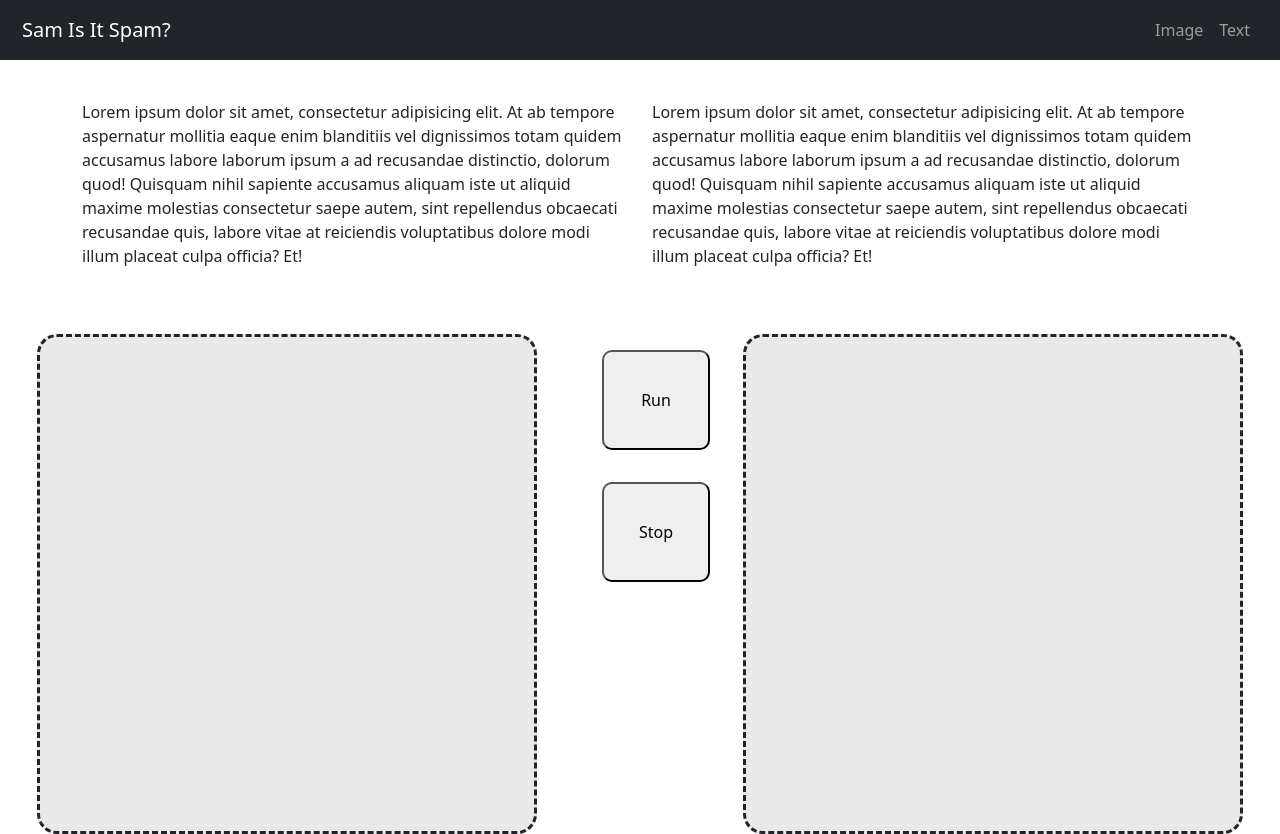
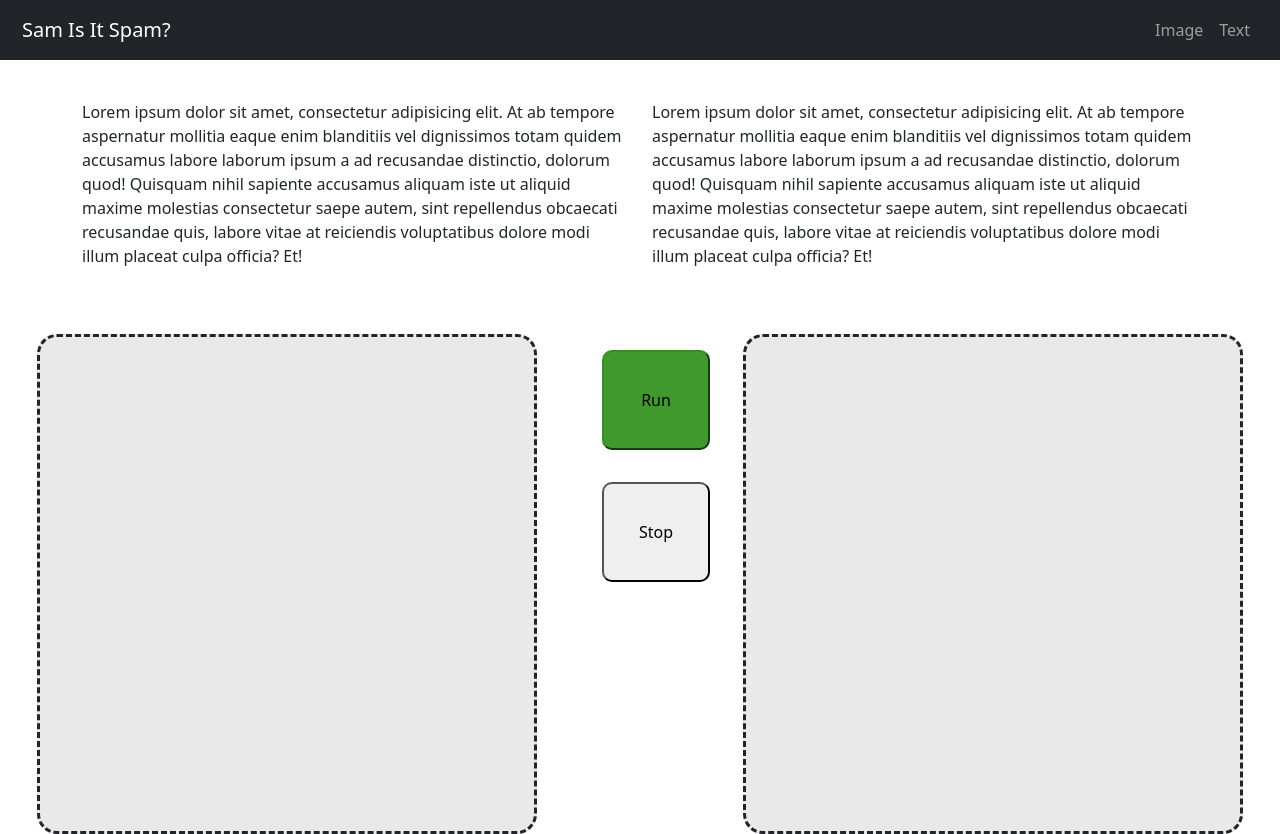
Before and after one commit to 18barbers2/ai-detection-webapp, a React (Vite) app: page / in a window 1280 px wide. Built offline with nearby package versions, Linux system fonts and the light colour scheme.

Commit message:
rename class again

```diff
--- a/src/App.jsx
+++ b/src/App.jsx
@@ -20,7 +20,7 @@ function App() {
         </div>
         <div className="col-md-1">
           <div className="row">
-              <Button onClick={HandleDetection} className="start-button">Run</Button>
+              <Button onClick={HandleDetection} className="run-button">Run</Button>
           </div>
           <div className="row">
               <Button onClick={HandleDetection} className="stop-button">Stop</Button>
```
